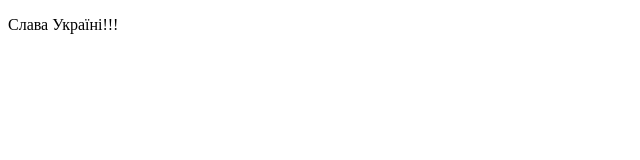
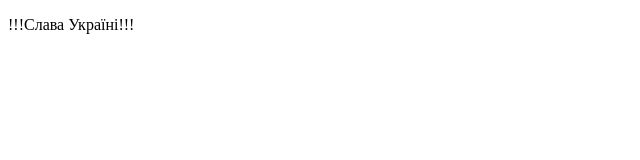
Before and after one commit to antifloodbot/projectjs, a plain HTML site: page index.html in a window 1280 px wide. Shown: the full height of the page, 0-640 px from the left. Drawn offline with Linux system fonts and the light colour scheme.

Commit message:
third commit

```diff
--- a/index.html
+++ b/index.html
@@ -8,7 +8,7 @@
 </head>
 <body>
 
-    <p onclick="">Слава Україні!!!</p>
+    <p onclick="">!!!Слава Україні!!!</p>
 
 <script src="js/script.js"></script>
 
```
